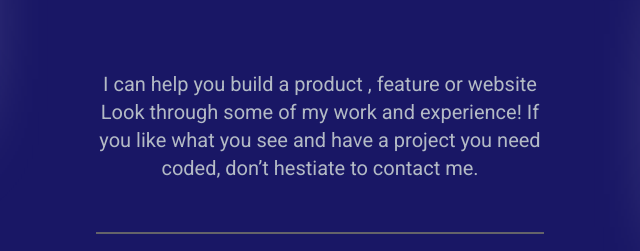
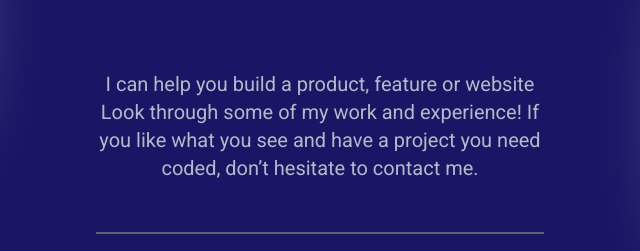
Before and after one commit to Olivier-Kango/portfolio, a website: page index.html in a window 1280 px wide. Shown: the part 309-560 px from the top of the page, 320-960 px from the left. Drawn offline with Linux system fonts and the light colour scheme.

Commit message:
change hestiate to hesitate

```diff
--- a/index.html
+++ b/index.html
@@ -51,9 +51,9 @@
         <div class="elipse_right"></div>
         <div class="main-text">
           <p>
-            I can help you build a product , feature or website Look through
+            I can help you build a product, feature or website Look through
             some of my work and experience! If you like what you see and have a
-            project you need coded, don’t hestiate to contact me.
+            project you need coded, don’t hesitate to contact me.
           </p>
         </div>
       </section>
```
